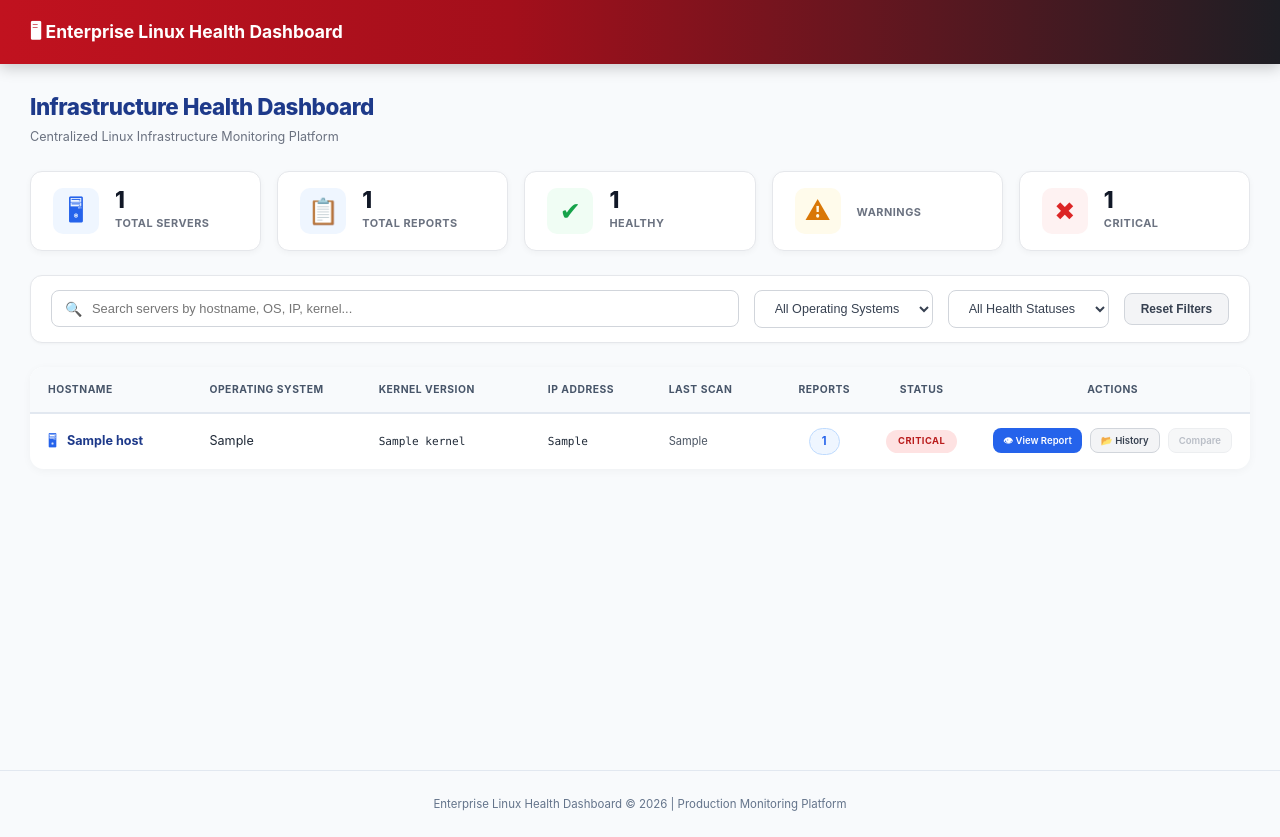
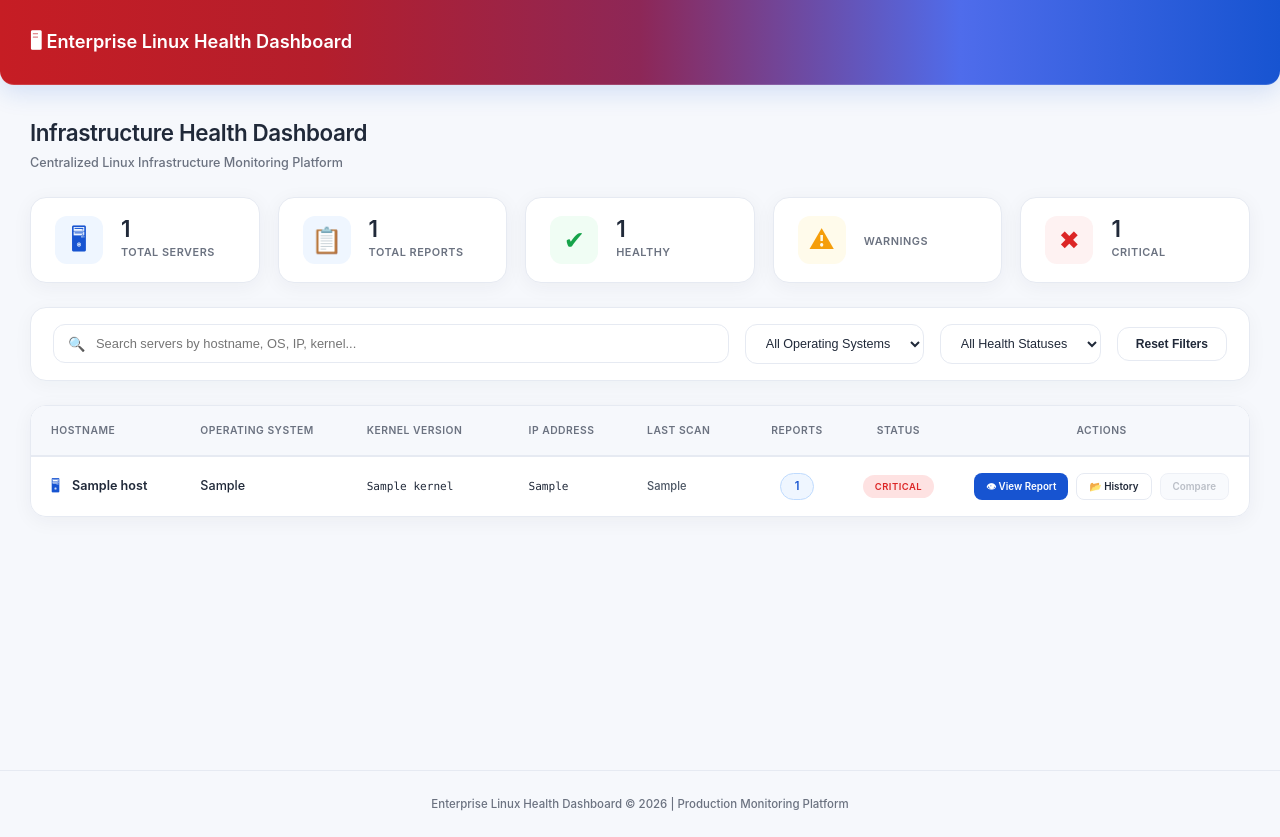
Before and after one commit to prathapece1234/linux-checklist, a Flask app: template app/templates/dashboard.html in a window 1280 px wide. Run offline with Flask 3, Linux system fonts and the light colour scheme; the template is opened without the code that fills it: most values are stand-ins (such as "Sample title", 1, 10 or a date in 2020); parts of the project's set-up code (start-up, migrations or seed data) failed here and were passed over.

Commit message:
Redesign UI to match enterprise reference: Red-to-Blue header gradient ending in #1754D1, 85px height, 4px solid blue accent line #1754D1, 16px rounded cards, gradient red sidebar titles with matching icons, font-weight 500 menu items with blue active indicator, and global palette (#1754D1, #C61D24, #F6F8FC)

```diff
--- a/app/static/css/style.css
+++ b/app/static/css/style.css
@@ -8,32 +9,38 @@
 
 body {
     font-family: -apple-system, BlinkMacSystemFont, 'Segoe UI', Roboto, 'Helvetica Neue', Arial, sans-serif;
-    background-color: #f8fafc;
-    color: #1f2937;
+    background-color: #F6F8FC;
+    color: #202939;
     line-height: 1.6;
     font-size: 14px;
+    font-weight: 500;
     min-height: 100vh;
 }
 
-a { color: #2563eb; text-decoration: none; }
+a { color: #1754D1; text-decoration: none; }
 a:hover { text-decoration: underline; }
 
 .mono { font-family: 'SFMono-Regular', Consolas, 'Liberation Mono', Menlo, monospace; font-size: 0.88em; }
 
 /* =============================================================================
-   TOP NAVIGATION BAR (Red + Dark Charcoal Gradient)
+   TOP NAVIGATION BAR (Shared Header: #C61D24 -> #1754D1)
    ============================================================================= */
 .top-nav {
-    background: linear-gradient(90deg, #C1121F 0%, #A30F1B 40%, #1E1E24 100%);
+    background: linear-gradient(90deg, #C61D24 0%, #B41E2C 25%, #8D2757 50%, #4F6CEB 75%, #1754D1 100%);
     color: #ffffff;
-    height: 64px;
+    height: 85px;
     padding: 0 30px;
     display: flex;
     align-items: center;
     position: sticky;
     top: 0;
     z-index: 1000;
-    box-shadow: 0 4px 14px rgba(0,0,0,0.2);
+    box-shadow: 0 8px 24px rgba(23, 84, 209, 0.15);
+    backdrop-filter: blur(10px);
+    -webkit-backdrop-filter: blur(10px);
+    border-bottom: 1px solid rgba(255, 255, 255, 0.15);
+    border-bottom-left-radius: 14px;
+    border-bottom-right-radius: 14px;
 }
 
 .nav-content {
@@ -47,12 +54,12 @@ a:hover { text-decoration: underline; }
 
 .nav-brand a {
     color: #ffffff;
-    font-size: 1.25em;
-    font-weight: 700;
+    font-size: 1.3em;
+    font-weight: 600;
     text-decoration: none;
     display: flex;
     align-items: center;
-    gap: 10px;
+    gap: 12px;
 }
 
 .nav-right {
@@ -63,31 +70,37 @@ a:hover { text-decoration: underline; }
 
 .nav-user {
     font-size: 0.9em;
-    color: #e2e8f0;
+    color: rgba(255, 255, 255, 0.9);
+    font-weight: 500;
 }
-.nav-user strong { color: #ffffff; }
+.nav-user strong { color: #ffffff; font-weight: 600; }
 
 .logout-btn {
-    background: rgba(255,255,255,0.15);
+    background: #ffffff;
+    color: #202939 !important;
+    border: 1px solid #E6EAF2;
+    padding: 8px 18px;
+    border-radius: 12px;
+    font-size: 0.88em;
+    font-weight: 600;
+    transition: all 0.25s ease;
+    text-decoration: none !important;
+    box-shadow: 0 2px 6px rgba(0, 0, 0, 0.1);
+}
+.logout-btn:hover {
+    background: #C61D24;
     color: #ffffff !important;
-    border: 1px solid rgba(255,255,255,0.25);
-    padding: 6px 16px;
-    border-radius: 8px;
-    font-size: 0.85em;
-    font-weight: 600;
-    transition: all 0.2s;
-    text-decoration: none !important;
+    border-color: #C61D24;
 }
-.logout-btn:hover { background: rgba(255,255,255,0.28); }
 
 /* =============================================================================
-   MAIN CONTAINER (Full Width, No Whitespace Wastage)
+   MAIN CONTAINER
    ============================================================================= */
 .main-container {
     max-width: 1600px;
     margin: 0 auto;
-    padding: 25px 30px;
-    min-height: calc(100vh - 64px - 70px);
+    padding: 30px;
+    min-height: calc(100vh - 85px - 70px);
 }
 
 /* =============================================================================
@@ -104,36 +117,37 @@ a:hover { text-decoration: underline; }
 
 .page-title h2 {
     font-size: 1.6em;
-    font-weight: 800;
-    color: #1e3a8a;
-    letter-spacing: -0.5px;
+    font-weight: 600;
+    color: #202939;
+    letter-spacing: -0.4px;
 }
 
 .page-subtitle {
     font-size: 0.9em;
-    color: #6b7280;
+    color: #6B7280;
     margin-top: 2px;
+    font-weight: 500;
 }
 
 .summary-row {
     display: flex;
-    gap: 16px;
+    gap: 18px;
     margin-bottom: 24px;
     flex-wrap: wrap;
 }
 
-/* Clickable Interactive Cards with Smooth Lift Effect */
+/* Clickable Interactive Cards */
 .stat-card {
     background: #ffffff;
-    border: 1px solid #e5e7eb;
-    border-radius: 12px;
-    padding: 16px 22px;
+    border: 1px solid #E6EAF2;
+    border-radius: 16px;
+    padding: 18px 24px;
     flex: 1;
-    min-width: 140px;
-    box-shadow: 0 2px 6px rgba(0,0,0,0.04);
+    min-width: 150px;
+    box-shadow: 0 4px 20px rgba(32, 41, 57, 0.05);
     display: flex;
     align-items: center;
-    gap: 16px;
+    gap: 18px;
     transition: transform 0.25s ease, box-shadow 0.25s ease, border-color 0.25s ease;
 }
 
@@ -142,42 +156,42 @@ a:hover { text-decoration: underline; }
 }
 .clickable-card:hover {
     transform: translateY(-4px);
-    box-shadow: 0 10px 24px rgba(0,0,0,0.08);
-    border-color: #2563eb;
+    box-shadow: 0 10px 24px rgba(23, 84, 209, 0.12);
+    border-color: #1754D1;
 }
 
 .stat-icon {
     font-size: 1.8em;
-    width: 46px;
-    height: 46px;
-    border-radius: 10px;
+    width: 48px;
+    height: 48px;
+    border-radius: 12px;
     display: flex;
     align-items: center;
     justify-content: center;
-    background: #eff6ff;
-    color: #2563eb;
+    background: #EFF6FF;
+    color: #1754D1;
 }
 
 .stat-info { display: flex; flex-direction: column; }
-.stat-number { font-size: 1.6em; font-weight: 800; color: #111827; line-height: 1; }
-.stat-label { font-size: 0.78em; font-weight: 700; color: #6b7280; text-transform: uppercase; margin-top: 4px; letter-spacing: 0.5px; }
+.stat-number { font-size: 1.6em; font-weight: 600; color: #202939; line-height: 1; }
+.stat-label { font-size: 0.78em; font-weight: 600; color: #6B7280; text-transform: uppercase; margin-top: 4px; letter-spacing: 0.5px; }
 
 /* Status Specific Stat Cards */
-.stat-card.stat-healthy .stat-icon { background: #f0fdf4; color: #16a34a; }
-.stat-card.stat-warning .stat-icon { background: #fffbeb; color: #d97706; }
-.stat-card.stat-critical .stat-icon { background: #fef2f2; color: #dc2626; }
+.stat-card.stat-healthy .stat-icon { background: #F0FDF4; color: #16A34A; }
+.stat-card.stat-warning .stat-icon { background: #FFFBEB; color: #F59E0B; }
+.stat-card.stat-critical .stat-icon { background: #FEF2F2; color: #DC2626; }
 
 /* Filter Bar & Dropdowns */
 .filter-bar {
     background: #ffffff;
-    border: 1px solid #e5e7eb;
-    border-radius: 12px;
-    padding: 14px 20px;
+    border: 1px solid #E6EAF2;
+    border-radius: 16px;
+    padding: 16px 22px;
     margin-bottom: 24px;
     display: flex;
-    gap: 15px;
+    gap: 16px;
     align-items: center;
-    box-shadow: 0 1px 3px rgba(0,0,0,0.04);
+    box-shadow: 0 4px 20px rgba(32, 41, 57, 0.04);
     flex-wrap: wrap;
 }
 
@@ -189,41 +203,44 @@ a:hover { text-decoration: underline; }
 
 .search-input-wrap input {
     width: 100%;
-    padding: 10px 16px 10px 40px;
-    border: 1px solid #d1d5db;
-    border-radius: 8px;
+    padding: 11px 16px 11px 42px;
+    border: 1px solid #E6EAF2;
+    border-radius: 12px;
     font-size: 0.92em;
+    font-weight: 500;
     outline: none;
-    transition: border-color 0.2s;
+    transition: border-color 0.2s, box-shadow 0.2s;
+    background: #ffffff;
 }
-.search-input-wrap input:focus { border-color: #2563eb; }
+.search-input-wrap input:focus { border-color: #1754D1; box-shadow: 0 0 0 3px rgba(23, 84, 209, 0.1); }
 
 .search-icon {
     position: absolute;
-    left: 14px;
+    left: 15px;
     top: 50%;
     transform: translateY(-50%);
-    color: #9ca3af;
+    color: #6B7280;
     font-size: 1em;
 }
 
 .filter-dropdown-wrap select {
-    padding: 10px 16px;
-    border: 1px solid #d1d5db;
-    border-radius: 8px;
+    padding: 11px 16px;
+    border: 1px solid #E6EAF2;
+    border-radius: 12px;
     font-size: 0.9em;
+    font-weight: 500;
     outline: none;
     background: #ffffff;
-    color: #374151;
+    color: #202939;
     cursor: pointer;
     transition: border-color 0.2s;
 }
-.filter-dropdown-wrap select:focus { border-color: #2563eb; }
+.filter-dropdown-wrap select:focus { border-color: #1754D1; }
 
 /* =============================================================================
    FULL-WIDTH RESPONSIVE DASHBOARD TABLE
    ============================================================================= */
-.table-responsive { overflow-x: auto; border-radius: 14px; box-shadow: 0 2px 10px rgba(0,0,0,0.04); }
+.table-responsive { overflow-x: auto; border-radius: 16px; box-shadow: 0 4px 20px rgba(32, 41, 57, 0.05); border: 1px solid #E6EAF2; }
 
 .data-table {
     width: 100%;
@@ -233,12 +250,12 @@ a:hover { text-decoration: underline; }
 }
 
 .dashboard-table th {
-    background: #f8fafc;
-    border-bottom: 2px solid #e2e8f0;
-    padding: 14px 18px;
+    background: #F6F8FC;
+    border-bottom: 2px solid #E6EAF2;
+    padding: 16px 20px;
     text-align: left;
-    font-weight: 700;
-    color: #475569;
+    font-weight: 600;
+    color: #6B7280;
     font-size: 0.82em;
     text-transform: uppercase;
     letter-spacing: 0.5px;
@@ -246,28 +263,29 @@ a:hover { text-decoration: underline; }
 }
 
 .dashboard-table td {
-    padding: 14px 18px;
-    border-bottom: 1px solid #f1f5f9;
+    padding: 16px 20px;
+    border-bottom: 1px solid #E6EAF2;
     vertical-align: middle;
+    font-weight: 500;
 }
 
-.dashboard-table tr:hover { background: #f8fafc; }
+.dashboard-table tr:hover { background: #F8FAFC; }
 .dashboard-table tr:last-child td { border-bottom: none; }
 
 .table-host-cell {
     display: flex;
     align-items: center;
-    gap: 10px;
+    gap: 12px;
 }
 
 .host-icon {
-    color: #2563eb;
+    color: #1754D1;
     font-size: 1.1em;
 }
 
 .host-name-text {
-    font-weight: 700;
-    color: #1e3a8a;
+    font-weight: 600;
+    color: #202939;
 }
 
 /* Reports Count Badge */
@@ -275,20 +293,20 @@ a:hover { text-decoration: underline; }
     display: inline-flex;
     align-items: center;
     justify-content: center;
-    background: #eff6ff;
-    color: #2563eb;
-    border: 1px solid #bfdbfe;
-    font-weight: 700;
+    background: #EFF6FF;
+    color: #1754D1;
+    border: 1px solid #BFDBFE;
+    font-weight: 600;
     font-size: 0.88em;
-    padding: 4px 12px;
+    padding: 4px 14px;
     border-radius: 14px;
     text-decoration: none !important;
     transition: all 0.2s;
 }
 .reports-count-badge:hover {
-    background: #2563eb;
+    background: #1754D1;
     color: #ffffff;
-    border-color: #2563eb;
+    border-color: #1754D1;
 }
 
 .actions-cell { white-space: nowrap; display: flex; gap: 8px; }
@@ -301,9 +319,9 @@ a:hover { text-decoration: underline; }
     align-items: center;
     justify-content: center;
     gap: 6px;
-    padding: 8px 16px;
-    border-radius: 8px;
-    font-size: 0.85em;
+    padding: 9px 18px;
+    border-radius: 12px;
+    font-size: 0.86em;
     font-weight: 600;
     border: none;
     cursor: pointer;
@@ -311,19 +329,19 @@ a:hover { text-decoration: underline; }
     text-decoration: none !important;
 }
 
-.btn-primary { background: #2563eb; color: #ffffff !important; }
-.btn-primary:hover { background: #1d4ed8; }
+.btn-primary { background: #1754D1; color: #ffffff !important; }
+.btn-primary:hover { background: #1245B0; }
 
-.btn-secondary { background: #f3f4f6; color: #374151 !important; border: 1px solid #d1d5db; }
-.btn-secondary:hover { background: #e5e7eb; }
+.btn-secondary { background: #ffffff; color: #202939 !important; border: 1px solid #E6EAF2; }
+.btn-secondary:hover { background: #F6F8FC; border-color: #CBD5E1; }
 
-.btn-compare { background: #1e3a8a; color: #ffffff !important; }
-.btn-compare:hover { background: #1e40af; }
+.btn-compare { background: #202939; color: #ffffff !important; }
+.btn-compare:hover { background: #0F172A; }
 
-.btn-disabled { background: #f3f4f6; color: #9ca3af !important; border: 1px solid #e5e7eb; cursor: not-allowed; opacity: 0.7; }
+.btn-disabled { background: #F6F8FC; color: #9CA3AF !important; border: 1px solid #E6EAF2; cursor: not-allowed; opacity: 0.7; }
 
-.btn-sm { padding: 6px 14px; font-size: 0.82em; }
-.btn-xs { padding: 4px 10px; font-size: 0.76em; }
+.btn-sm { padding: 7px 14px; font-size: 0.82em; }
+.btn-xs { padding: 5px 12px; font-size: 0.78em; border-radius: 8px; }
 
 /* Status Badges */
 .status-badge {
@@ -331,23 +349,23 @@ a:hover { text-decoration: underline; }
     align-items: center;
     padding: 4px 12px;
     border-radius: 20px;
-    font-size: 0.74em;
-    font-weight: 700;
+    font-size: 0.75em;
+    font-weight: 600;
     text-transform: uppercase;
     letter-spacing: 0.5px;
 }
 
-.status-healthy, .status-pass { background: #dcfce7; color: #15803d; }
-.status-warning { background: #fef3c7; color: #b45309; }
-.status-danger, .status-fail { background: #fee2e2; color: #b91c1c; }
-.status-info, .status-changed { background: #dbeafe; color: #1d4ed8; }
-.status-nochange { background: #f3f4f6; color: #4b5563; }
+.status-healthy, .status-pass { background: #DCFCE7; color: #16A34A; }
+.status-warning { background: #FEF3C7; color: #B45309; }
+.status-danger, .status-fail { background: #FEE2E2; color: #DC2626; }
+.status-info, .status-changed { background: #DBEAFE; color: #1754D1; }
+.status-nochange { background: #F3F4F6; color: #4B5563; }
 
 /* =============================================================================
-   LOGIN PAGE (Split Screen 55% / 45%, Premium Gradient & Balanced Layout)
+   LOGIN PAGE
    ============================================================================= */
 .login-page-body {
-    background-color: #f8fafc;
+    background-color: #F6F8FC;
     min-height: 100vh;
     display: flex;
     align-items: center;
@@ -617,18 +563,17 @@ a:hover { text-decoration: underline; }
 .page-footer {
     text-align: center;
     padding: 24px;
-    color: #64748b;
+    color: #6B7280;
     font-size: 0.82em;
-    border-top: 1px solid #e2e8f0;
+    font-weight: 500;
+    border-top: 1px solid #E6EAF2;
     margin-top: 40px;
     width: 100%;
 }
 
-/* =============================================================================
-   RESPONSIVE BREAKPOINTS
-   ============================================================================= */
+/* Responsive */
 @media (max-width: 992px) {
     .login-split-container { flex-direction: column; height: auto; overflow-y: auto; }
-    .login-left-side { width: 100%; padding: 30px; border-right: none; border-bottom: 1px solid #e0e6ed; }
+    .login-left-side { width: 100%; padding: 30px; border-right: none; border-bottom: 1px solid #E6EAF2; }
     .login-right-side { width: 100%; padding: 30px; }
 }
```
Also changed, not shown: other parts of app/static/css/style.css (+43 -114 lines), 1 other file.
